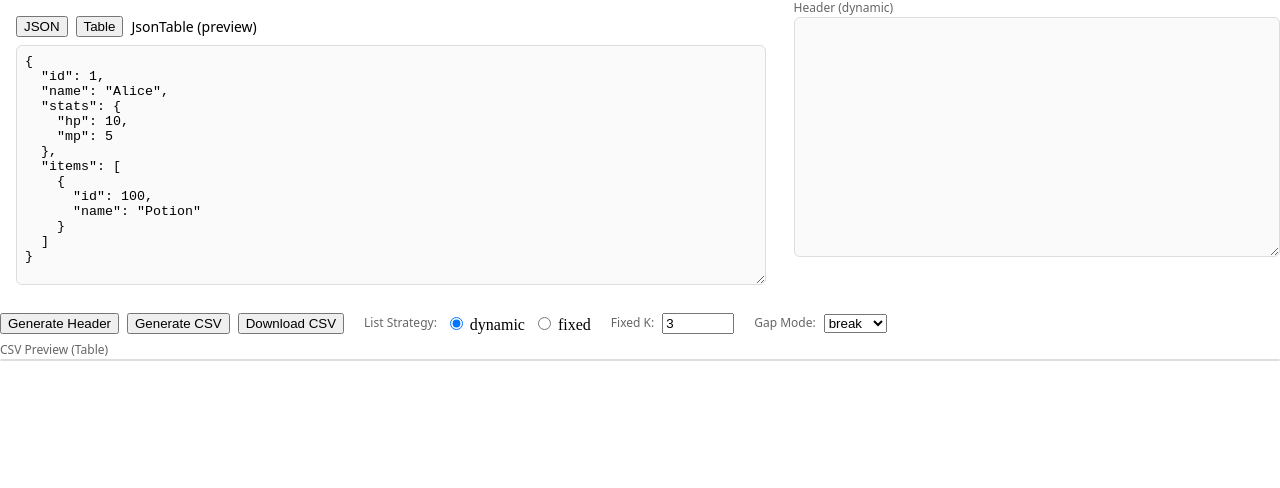
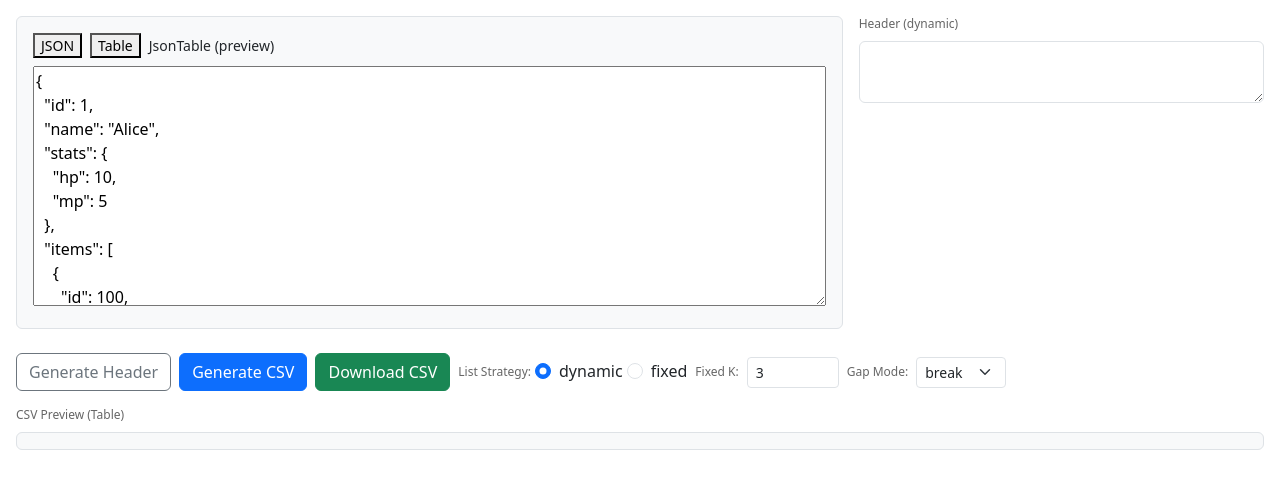
Before and after one commit to ittodo/json-table, a website built with Vite: page demo/index.html in a window 1280 px wide. Built offline with nearby package versions, Linux system fonts and the light colour scheme.

Commit message:
feat(demo): integrate Bootstrap via CDN; adopt grid/layout, form, and table styles

```diff
--- a/demo/index.html
+++ b/demo/index.html
@@ -4,55 +4,64 @@
     <meta charset="utf-8" />
     <meta name="viewport" content="width=device-width, initial-scale=1" />
     <title>JsonTable Demo</title>
+    <link href="https://cdn.jsdelivr.net/npm/bootstrap@5.3.3/dist/css/bootstrap.min.css" rel="stylesheet" crossorigin="anonymous">
     <style>
       html,body{height:100%;margin:0}
       #app{padding:16px;box-sizing:border-box}
-      .toolbar{display:flex;gap:8px;align-items:center;margin:8px 0}
-      .panel{display:grid;grid-template-columns:1fr;gap:8px}
-      textarea, pre{width:100%;min-height:120px;padding:8px;box-sizing:border-box;border:1px solid #ddd;border-radius:6px;background:#fafafa}
-      pre{margin:0}
       .caps{font:12px/1.4 system-ui;color:#666}
-      .top{display:flex;gap:12px;align-items:flex-start}
-      .header-pane{flex:0 0 38%; min-width:260px}
       .header-pane textarea{min-height:240px}
-      .app-pane{flex:1}
-      /* simple table styling for CSV preview */
-      .table-wrap{overflow:auto;border:1px solid #ddd;border-radius:6px;background:#fafafa}
-      table{border-collapse:collapse;width:100%;min-width:480px;font:12px/1.4 system-ui}
-      thead th{position:sticky;top:0;background:#f0f3f6}
-      th,td{border:1px solid #e5e7eb;padding:6px 8px;text-align:left;white-space:pre}
+      /* Keep sticky head behavior with Bootstrap table */
+      .table-responsive thead th{position:sticky;top:0;background:#f8f9fa;z-index:1}
     </style>
   </head>
   <body>
-    <div class="top">
-      <div class="app-pane">
-        <div id="app"></div>
+    <div class="container-fluid p-3">
+      <div class="row g-3">
+        <div class="col-md-8">
+          <div id="app" class="border rounded bg-light"></div>
+        </div>
+        <div class="col-md-4">
+          <div class="mb-2 caps">Header (dynamic)</div>
+          <textarea id="out-header" class="form-control" title="Edit header lines; one column per line"></textarea>
+        </div>
       </div>
-      <div class="header-pane">
-        <div class="caps">Header (dynamic)</div>
-        <textarea id="out-header" title="Edit header lines; one column per line"></textarea>
+      <div class="row align-items-center g-2 mt-3">
+        <div class="col-auto">
+          <button id="btn-header" class="btn btn-outline-secondary">Generate Header</button>
+        </div>
+        <div class="col-auto">
+          <button id="btn-csv" class="btn btn-primary">Generate CSV</button>
+        </div>
+        <div class="col-auto">
+          <button id="btn-download" class="btn btn-success">Download CSV</button>
+        </div>
+        <div class="col-auto caps">List Strategy:</div>
+        <div class="col-auto form-check">
+          <input class="form-check-input" type="radio" name="listStrategy" value="dynamic" id="ls-dyn" checked>
+          <label class="form-check-label" for="ls-dyn">dynamic</label>
+        </div>
+        <div class="col-auto form-check">
+          <input class="form-check-input" type="radio" name="listStrategy" value="fixed" id="ls-fix">
+          <label class="form-check-label" for="ls-fix">fixed</label>
+        </div>
+        <div class="col-auto caps">Fixed K:</div>
+        <div class="col-auto" style="max-width:100px">
+          <input id="inp-k" type="number" min="0" value="3" class="form-control form-control-sm">
+        </div>
+        <div class="col-auto caps">Gap Mode:</div>
+        <div class="col-auto" style="max-width:160px">
+          <select id="sel-gap" class="form-select form-select-sm">
+            <option value="break" selected>break</option>
+            <option value="sparse">sparse</option>
+          </select>
+        </div>
       </div>
-    </div>
-    <div class="toolbar">
-      <button id="btn-header">Generate Header</button>
-      <button id="btn-csv">Generate CSV</button>
-      <button id="btn-download">Download CSV</button>
-      <label class="caps" style="margin-left:12px">List Strategy:</label>
-      <label><input type="radio" name="listStrategy" value="dynamic" checked> dynamic</label>
-      <label><input type="radio" name="listStrategy" value="fixed"> fixed</label>
-      <label class="caps" style="margin-left:12px">Fixed K:</label>
-      <input id="inp-k" type="number" min="0" value="3" style="width:64px">
-      <label class="caps" style="margin-left:12px">Gap Mode:</label>
-      <select id="sel-gap">
-        <option value="break" selected>break</option>
-        <option value="sparse">sparse</option>
-      </select>
-    </div>
-    <div class="panel">
-      <div>
-        <div class="caps">CSV Preview (Table)</div>
-        <div class="table-wrap">
-          <table id="out-csv-table"></table>
+      <div class="row mt-3">
+        <div class="col-12">
+          <div class="mb-2 caps">CSV Preview (Table)</div>
+          <div class="table-responsive border rounded bg-light">
+            <table id="out-csv-table" class="table table-sm table-striped table-hover align-middle"></table>
+          </div>
         </div>
       </div>
     </div>
```
